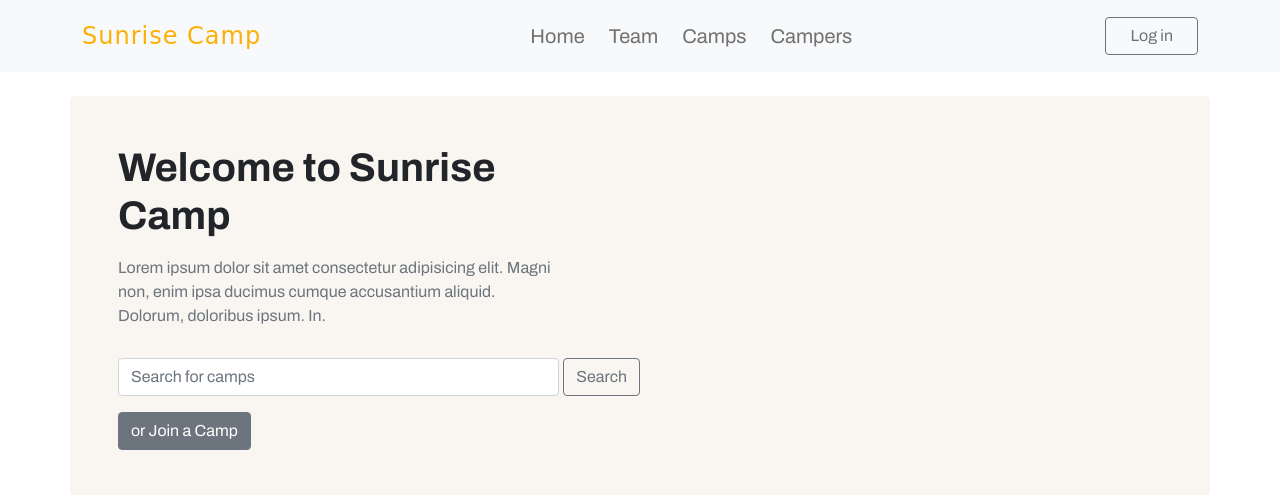
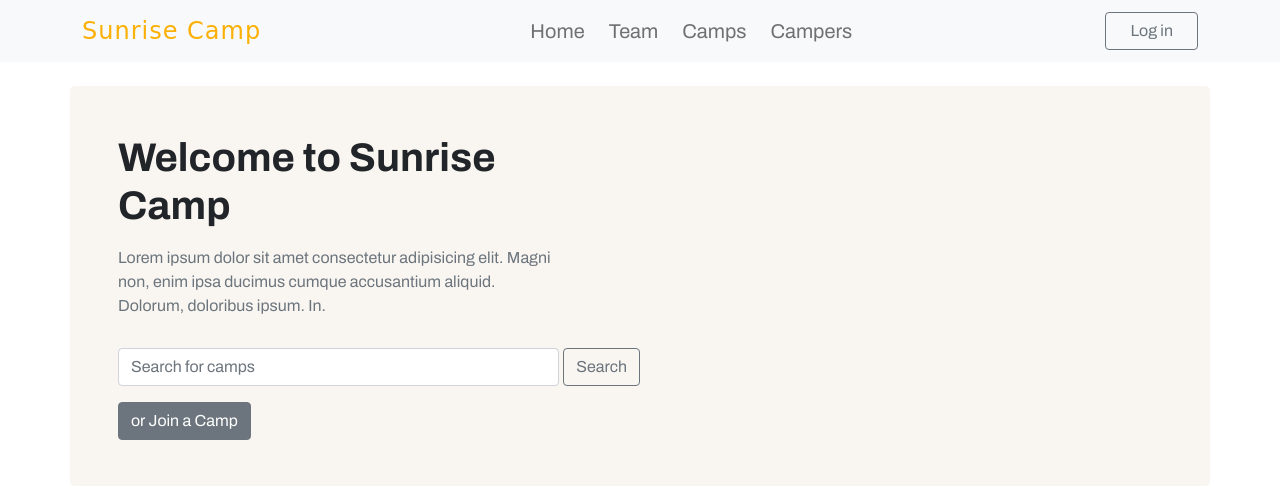
Before and after one commit to kastriotkrasniqi/camping, a PHP site: page /index.php in a window 1280 px wide. Shown: the top 495 px of the page. Run offline with PHP 8.4, Linux system fonts and the light colour scheme; some web fonts are replaced.

Commit message:
navbar-toggler edited

```diff
--- a/styles/header.css
+++ b/styles/header.css
@@ -7,6 +7,3 @@ body {
   letter-spacing: 1px;
   color: #fcb005 !important;
 }
-.navbar-expand-lg {
-  height: 72px !important;
-}
--- a/templates/header.php
+++ b/templates/header.php
@@ -29,7 +29,7 @@
             aria-controls="navbarSupportedContent" aria-expanded="false" aria-label="Toggle navigation">
             <span class="navbar-toggler-icon"></span>
         </button>
-        <div class="collapse navbar-collapse " id="navbarSupportedContent">
+        <div class="collapse navbar-collapse" id="navbarSupportedContent">
 
             <ul class="navbar-nav me-auto ms-auto  mb-2 mb-lg-0 fs-5 gap-2  ">
                 <li class="nav-item">
```
